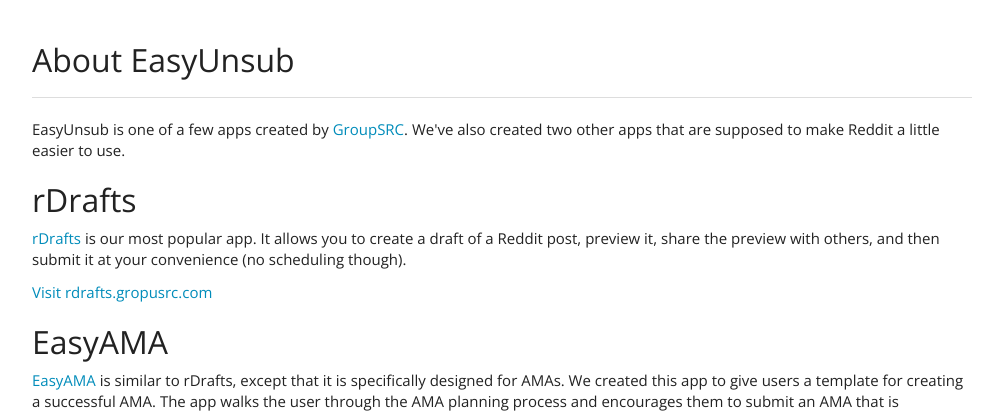
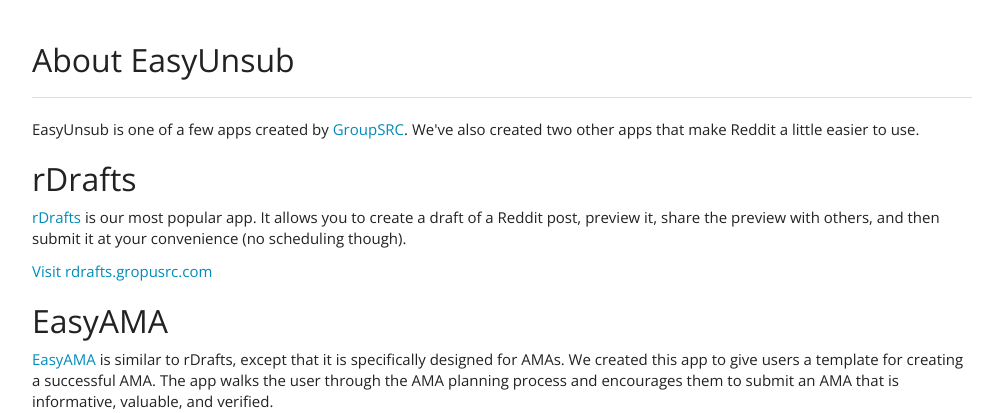
Before and after one commit to davedg629/easyunsub, a Flask app: page /about/ in a window 1280 px wide. Shown: the part 45-458 px from the top of the page, without its empty margins (138-1132 px from the left). Run offline with Flask 2, Linux system fonts and the light colour scheme; some libraries are stand-ins or nearby versions.

Commit message:
Edit about page copy

```diff
--- a/app/templates/main/about.html
+++ b/app/templates/main/about.html
@@ -3,7 +3,7 @@
 {% block page_content %}
 {{super()}}
 
-<p>EasyUnsub is one of a few apps created by <a href="http://groupsrc.com" target="_blank">GroupSRC</a>. We've also created two other apps that are supposed to make Reddit a little easier to use.</p>
+<p>EasyUnsub is one of a few apps created by <a href="http://groupsrc.com" target="_blank">GroupSRC</a>. We've also created two other apps that make Reddit a little easier to use.</p>
 
 <h2>rDrafts</h2>
 
```
